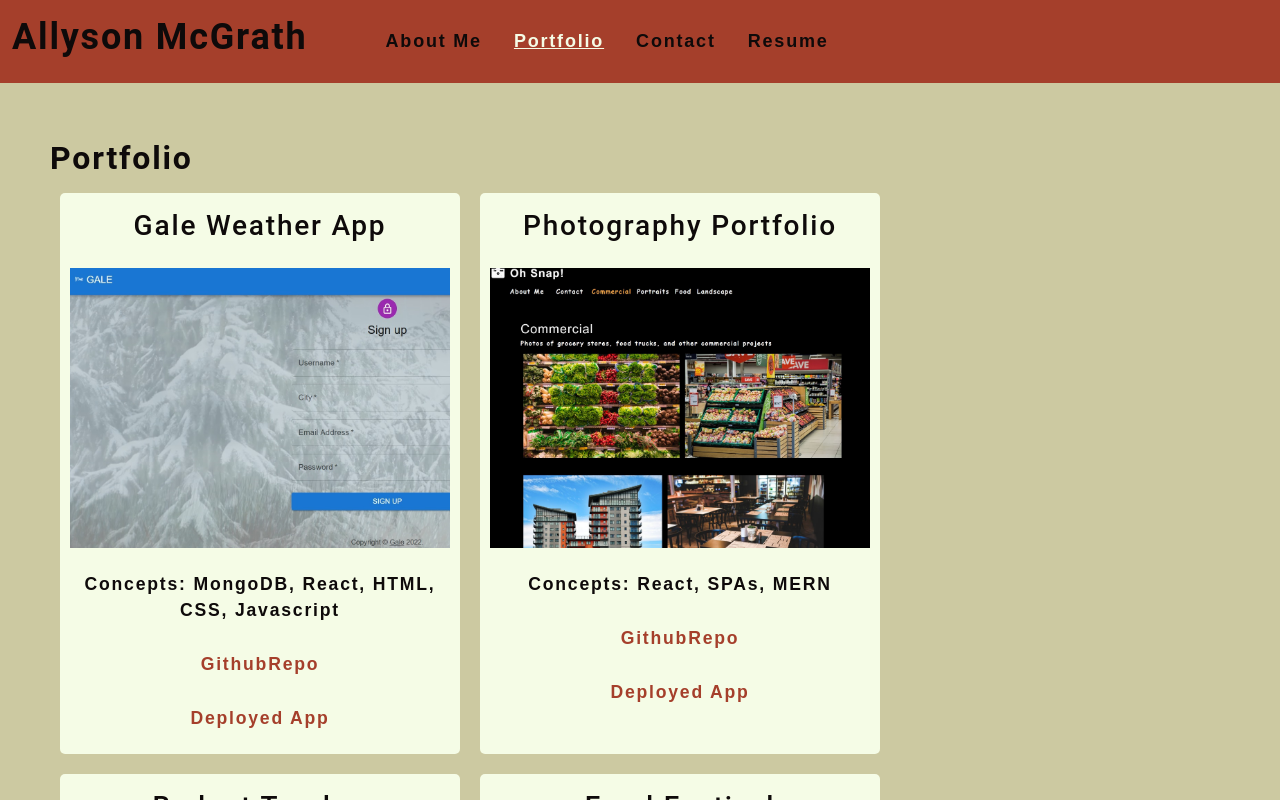
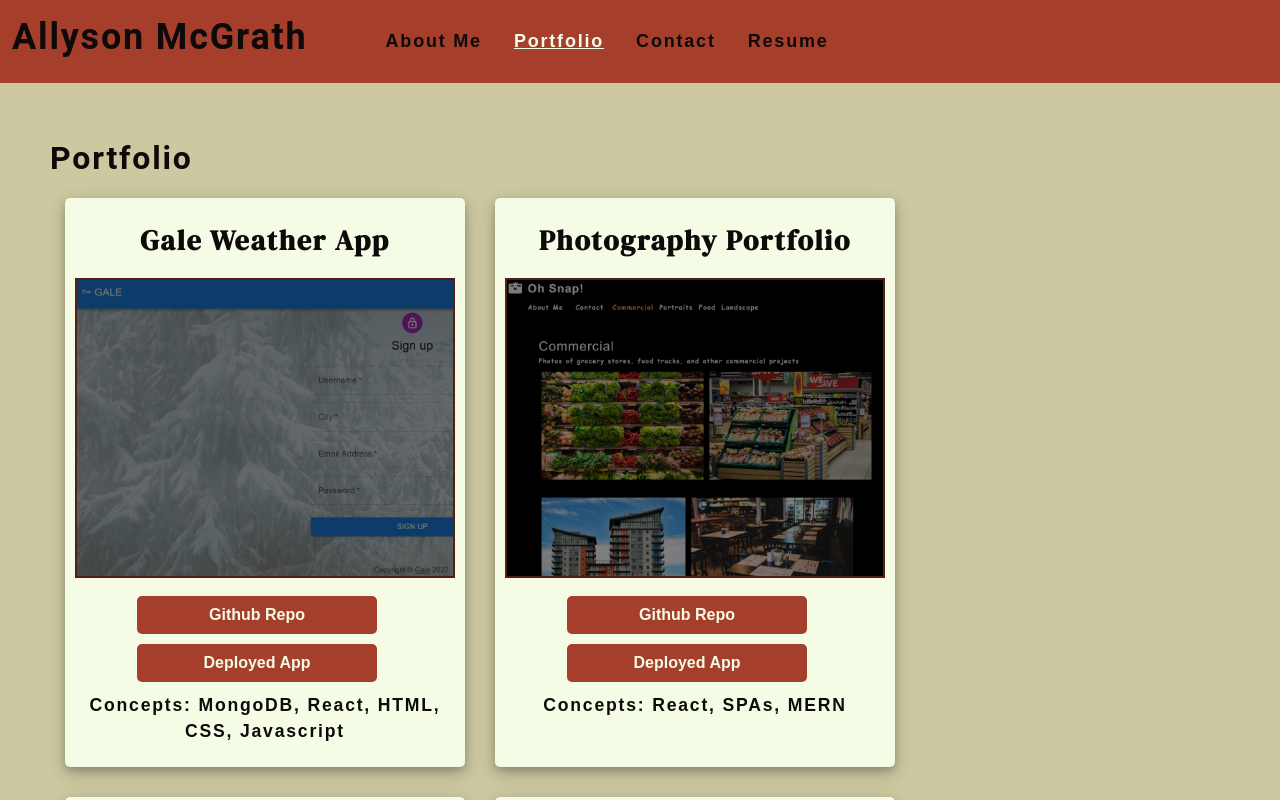
Before and after one commit to AllysonMcGrath/react-portfolio, a React (Create React App) app: page / in a window 1280 px wide. Both pictures are taken after a click on the element "Portfolio". Shown: the top 800 px of the page. Built offline with nearby package versions, Linux system fonts and the light colour scheme.

Commit message:
added css styling on projects

```diff
--- a/public/index.html
+++ b/public/index.html
@@ -6,7 +6,7 @@
     <meta name="viewport" content="width=device-width, initial-scale=1" />
     <meta name="theme-color" content="#000000" />
     <meta
-      name="description"
+      name="mcgrath portfolio"
       content="Web site created using create-react-app"
     />
     <link rel="apple-touch-icon" href="%PUBLIC_URL%/logo192.png" />
@@ -24,7 +24,8 @@
       work correctly both with client-side routing and a non-root public URL.
       Learn how to configure a non-root public URL by running `npm run build`.
     -->
-    <title>React App</title>
+    <link href="https://fonts.googleapis.com/css2?family=Amatic+SC:wght@700&family=DM+Serif+Display&family=Open+Sans:wght@400;700&family=Space+Grotesk&display=swap" rel="stylesheet">
+    <title>McGrath Portfolio</title>
   </head>
   <body>
     <noscript>You need to enable JavaScript to run this app.</noscript>
--- a/src/components/Project/index.js
+++ b/src/components/Project/index.js
@@ -236,10 +236,12 @@ function Project(props) {
       {projectsList.map((project) => (
         <div className="work-card" key={project.name}>
           <h3 className="work-card-title">{project.name}</h3>
+          <div className='img-padding'>
           <img className="img-fluid work-card-image" src={require(`../../assets/images/${project.image}`)} alt={project.altText} key={project.name} />
+          </div>
+          <a href={project.githubLink} target="_blank" rel='noreferrer'><button className='project-link'>Github Repo</button></a>
+          <a href={project.deployedLink} target="_blank" rel='noreferrer'><button className='project-link'>Deployed App</button></a>
           <p>Concepts: {project.concepts}</p>
-          <p><a href={project.githubLink} target="_blank" rel='noreferrer'>GithubRepo</a></p>
-          <p><a href={project.deployedLink} target="_blank" rel='noreferrer'>Deployed App</a></p>
         </div>
       ))}
     </div>
--- a/src/index.css
+++ b/src/index.css
@@ -5,7 +5,7 @@ main {
   padding: 50px 50px;
 }
 :root {
-  --primary: #8c54ff;
+  --primary: #CCC9A1;
   --secondary: #f5fce6;
   --tertiary: #B12704;
   --light: #0e0a0a;
@@ -368,13 +368,16 @@ iframe {
 .work-card {
   background-color: #f5fce6;
   width: 400px;
-  margin: 10px;
+  margin: 15px;
   border-radius: 5px;
+  box-shadow: 0 4px 8px 0 rgba(0, 0, 0, 0.2), 0 6px 20px 0 rgba(0, 0, 0, 0.19);
 }
 
 .work-card-title {
   text-align: center;
-  padding: 10px
+  padding: 20px 10px 5px 10px;
+  font-weight: bold;
+  font-family: 'DM Serif Display', serif;
 }
 
 .work-card p {
@@ -391,5 +394,31 @@ iframe {
   width: 100%;
   object-fit: cover;
   object-position: 0;
-  padding: 10px;
+  border: 2px solid var(--dark);
+  filter: brightness(50%);
 }
+
+.work-card-image:hover {
+  filter: brightness(100%);
+
+}
+
+.img-padding {
+  padding: 10px 10px 5px 10px;
+}
+
+.project-link {
+  width: 60%;
+  margin: 4px auto;
+  background-color: var(--dark);
+  color: #f5fce6;
+}
+
+.project-link a {
+  color: var(--secondary);
+  margin: auto;
+}
+
+button.project-link {
+  margin: 5px 70px;
+}
```
